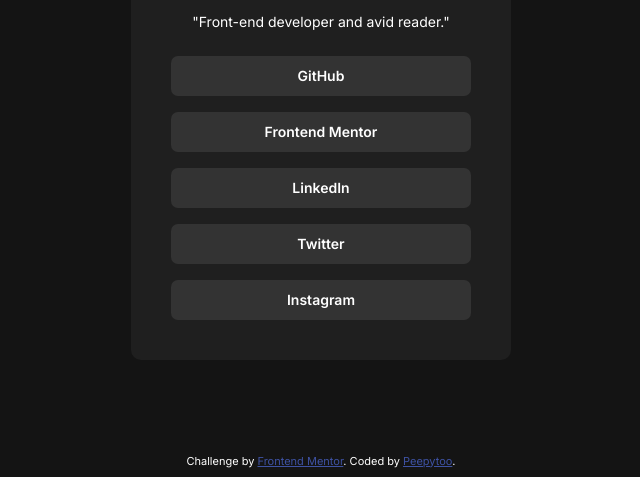
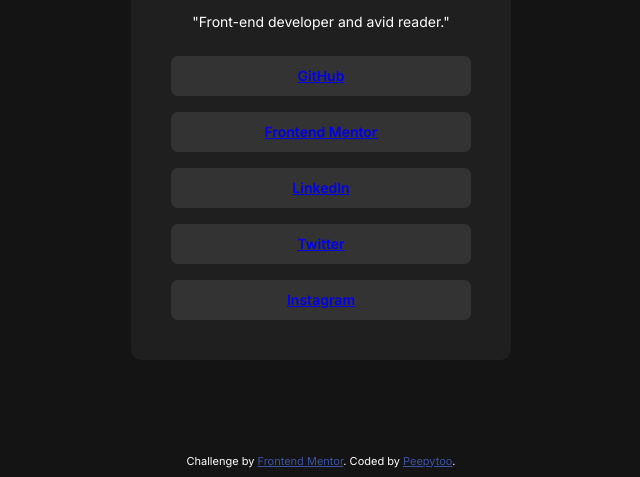
Before and after one commit to Peepytoo/Social-Links-Profile, a plain HTML site: page index.html in a window 1280 px wide. Shown: the part 331-808 px from the top of the page, without its empty margins (319-959 px from the left). Drawn offline with Linux system fonts and the light colour scheme.

Commit message:
Draft (6)
changed divs to a elements

```diff
--- a/index.html
+++ b/index.html
@@ -24,11 +24,11 @@
   <p class="location">London, United Kingdom</p>
   <p class="description">"Front-end developer and avid reader."</p>
 
-  <div class="box">GitHub</div>
-  <div class="box">Frontend Mentor</div>
-  <div class="box">LinkedIn</div>
-  <div class="box">Twitter</div>
-  <div class="box">Instagram</div>
+  <a class="box" href="https://github.com/">GitHub</a>
+  <a class="box" href="https://www.frontendmentor.io/home" >Frontend Mentor</a>
+  <a class="box" href="https://www.linkedin.com/?trk=guest_homepage-jobseeker_nav-header-logo">LinkedIn</a>
+  <a class="box" href="https://x.com/?lang=en">Twitter</a>
+  <a class="box" href="https://www.instagram.com/">Instagram</a>
   </main>
 
   <footer class="attribution">
```
